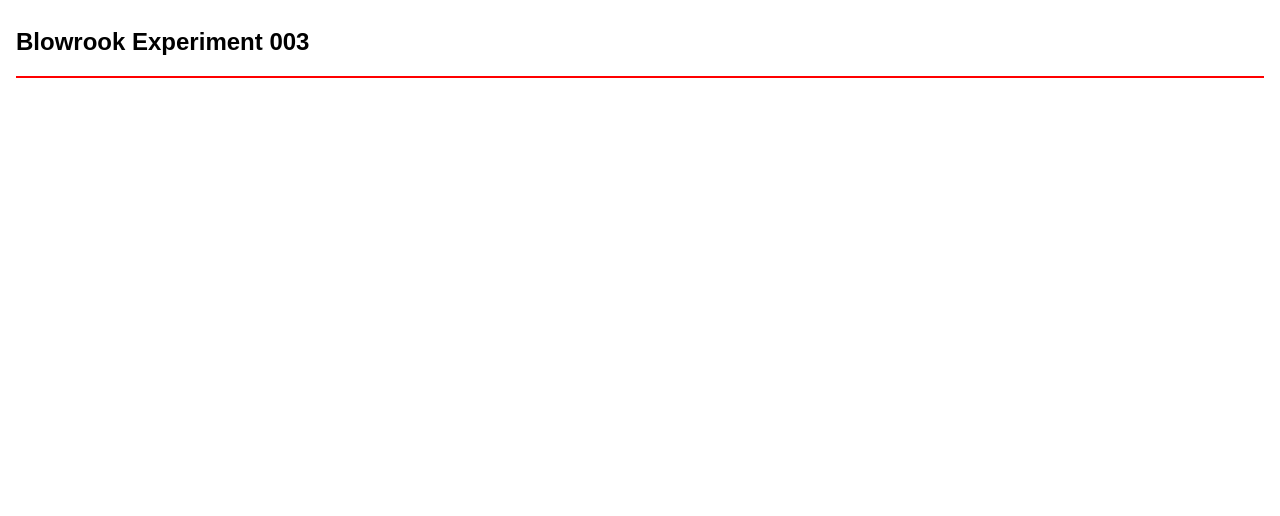
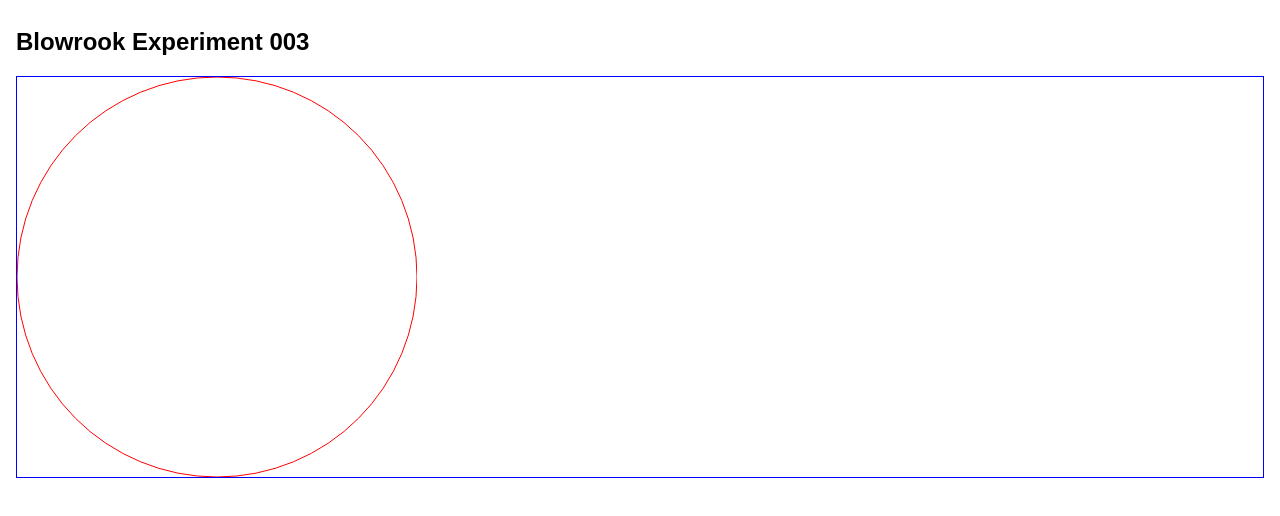
Before and after one commit to klenwell/blowrook, a plain HTML site: page experiments/003/index.html in a window 1280 px wide. Drawn offline with nearby package versions, Linux system fonts and the light colour scheme.

Commit message:
Adds court.

```diff
--- /dev/null
+++ b/experiments/003/court.js
@@ -0,0 +1,41 @@
+class Court {
+    #stage;
+    #layer;
+
+    constructor(selector, radius) {
+        this.selector = selector
+        this.radius = radius;
+
+        this.#stage = this.initStage(selector, radius*2, radius*2);
+        this.#layer = new Konva.Layer();
+        this.#stage.add(this.#layer);
+
+        this.drawSurface();
+    }
+
+    initStage(selector, width, height) {
+        // https://konvajs.org/docs/overview.html
+        return new Konva.Stage({
+            container: selector,
+            width: width,
+            height: height
+          });
+    }
+
+    drawSurface() {
+        const surface = new Konva.Circle({
+            x: this.radius,
+            y: this.radius,
+            radius: this.radius,
+            fill: 'white',
+            stroke: 'red',
+            strokeWidth: 1
+          });
+
+          this.#layer.add(surface);
+    }
+
+    draw() {
+        this.#layer.draw();
+    }
+}
--- a/experiments/003/index.html
+++ b/experiments/003/index.html
@@ -3,18 +3,6 @@
   <head>
     <title>Blowrook Experiment 003</title>
     <link rel="stylesheet" href="basic.css">
-
-    <style>
-      body {
-        margin: 0;
-        padding: 0.5rem 1rem;
-        font-family: sans-serif;
-      }
-      #court {
-        background-color: #cccccc;
-        border:1px solid red;
-      }
-    </style>
   </head>
   <body>
     <h2 id="title">Title</h2>
@@ -23,5 +11,11 @@
 
     <script src="https://unpkg.com/konva@9/konva.min.js"></script>
     <script src="/onload.js"></script>
+    <script src="/court.js"></script>
+
+    <script>
+      const court = new Court('court', 200);
+      court.draw();
+    </script>
   </body>
 </html>
```
